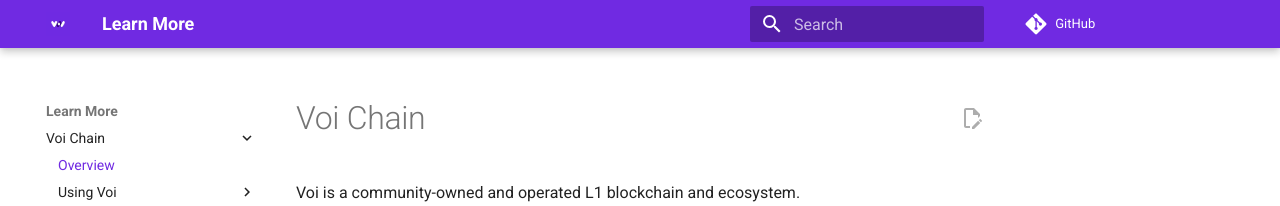
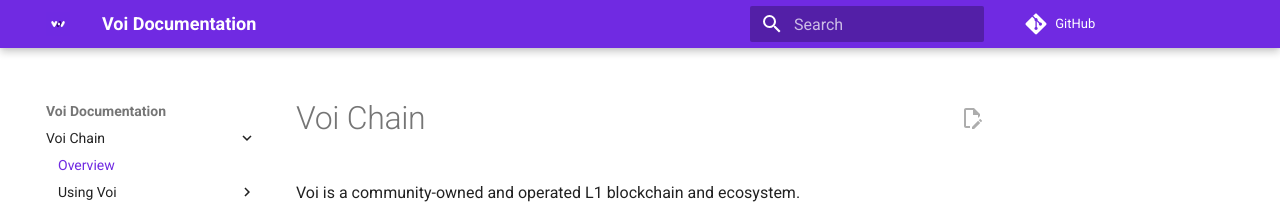
Before and after one commit to VoiNetwork/learn-more, an MkDocs documentation site: the page built from docs/index.md, in a window 1280 px wide. Shown: the top 206 px of the page. Built offline with MkDocs 1.6.1 and Material for MkDocs 9.7.7, drawn with Linux system fonts in a browser that asks for light colours; plug-ins that fetch from the network failed and are left out; comment, search, counter and statistics services are not loaded.

Commit message:
Update site_name

```diff
--- a/mkdocs.yml
+++ b/mkdocs.yml
@@ -1,5 +1,5 @@
 # yaml-language-server: $schema=https://squidfunk.github.io/mkdocs-material/schema.json
-site_name: Learn More
+site_name: Voi Documentation
 site_description: Learn More about Voi
 site_url: https://docs.voi.network/
 repo_url: https://github.com/VoiNetwork/learn-more
```
